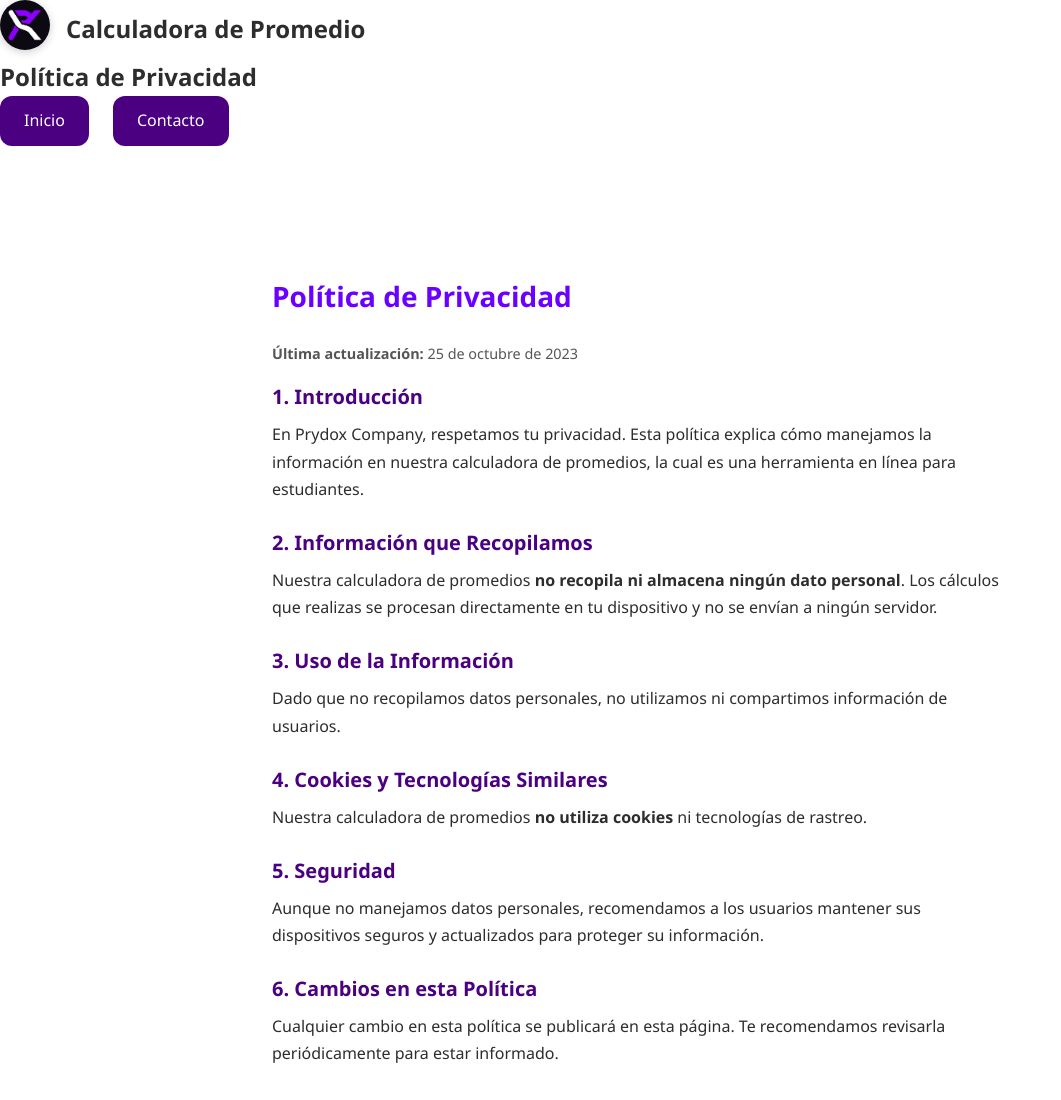
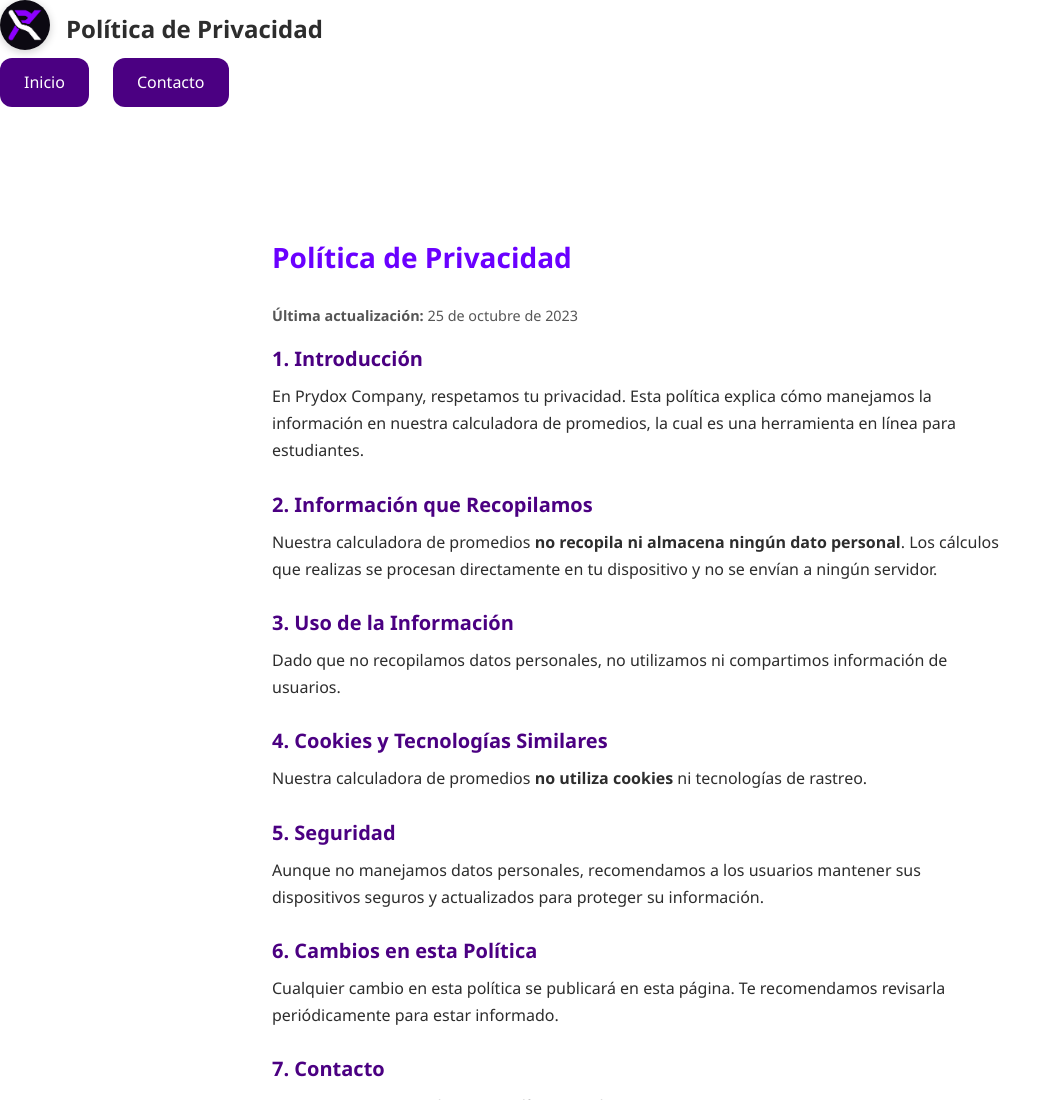
Before and after one commit to Malejiyow/calculatupromedio, a plain HTML site: page politica-de-privacidad.html in a window 1280 px wide. Shown: the top 1100 px of the page, without its empty margins (0-1061 px from the left). Drawn offline with Linux system fonts and the light colour scheme.

```diff
--- a/politica-de-privacidad.html
+++ b/politica-de-privacidad.html
@@ -15,8 +15,6 @@
                 <img src="/logoprydox.jpeg" alt="Logo de Prydox Company" class="logo-img">
             </a>
         </div>
-        <h1 class="titulo-principal">Calculadora de Promedio</h1>
-    </div>
             <h1 class="titulo-principal">Política de Privacidad</h1>
         </div>
         <nav class="nav-menu" aria-label="Menú principal">
```
